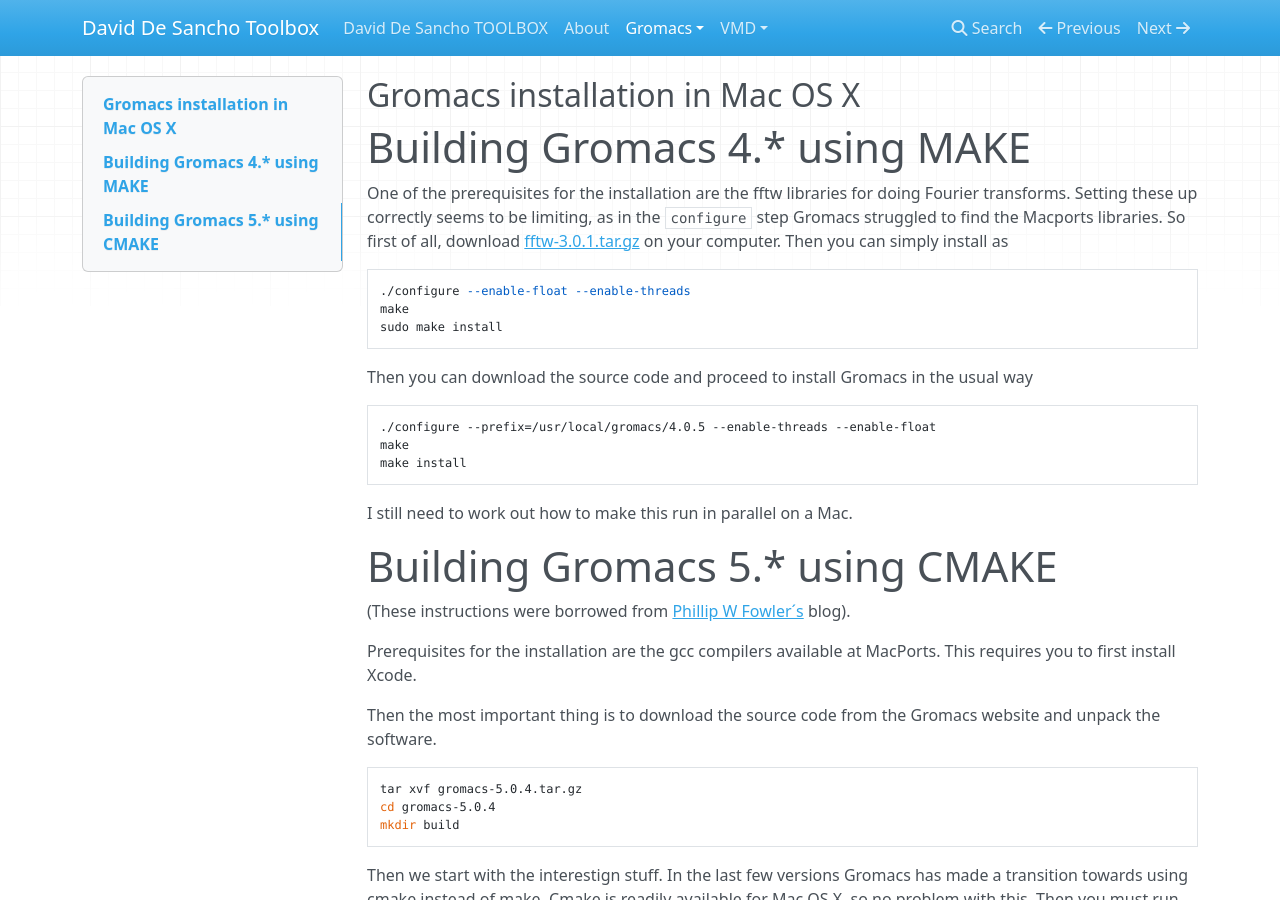
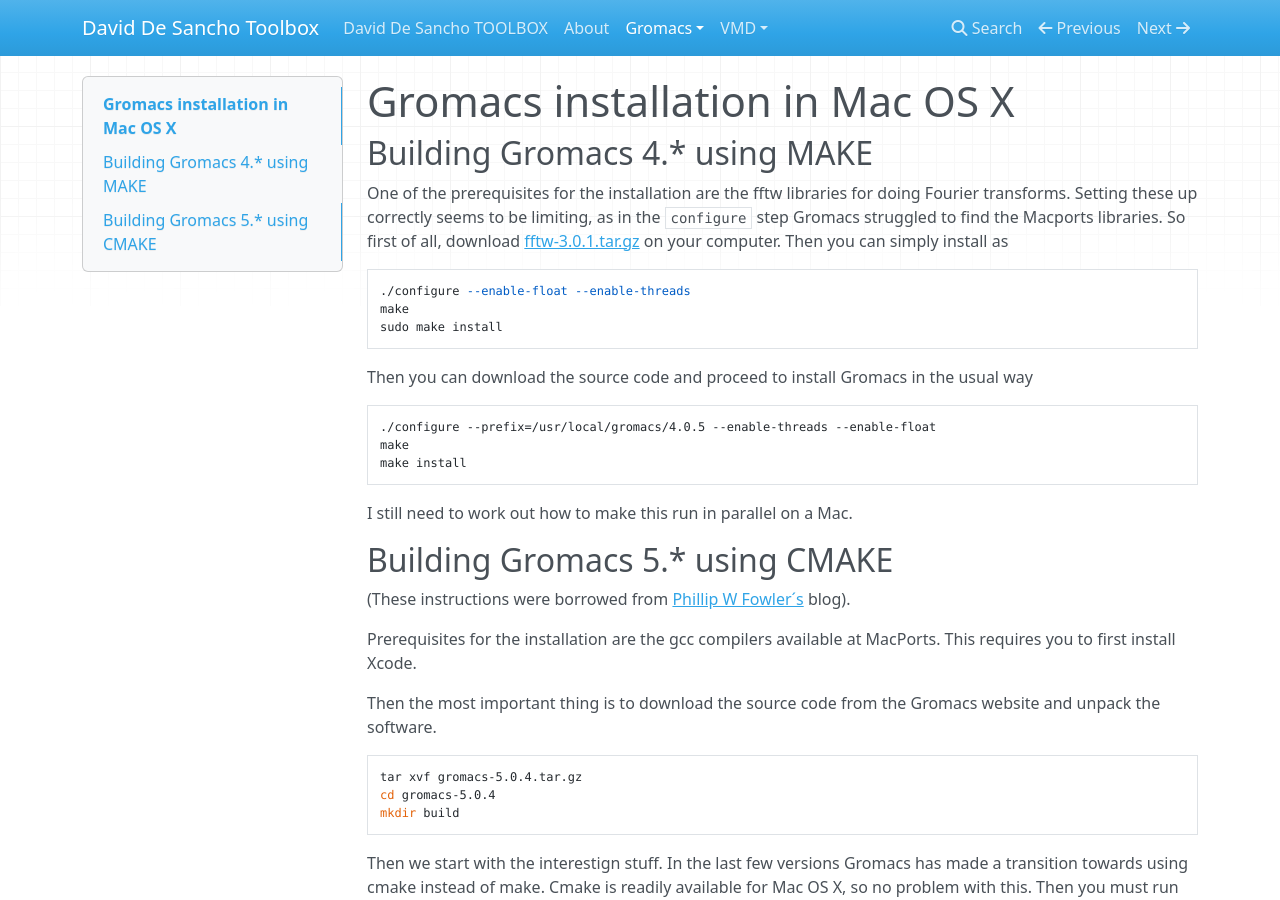
Before and after one commit to BioKT/ResDocs, an MkDocs documentation site: the page built from docs/Gromacs/installation.md, in a window 1280 px wide and 900 px high. Built offline with MkDocs 1.6.1, drawn with Linux system fonts in a browser that asks for light colours; nearby versions of some CDN libraries.

Commit message:
now we have instructions for 405 as well

```diff
--- a/docs/Gromacs/installation.md
+++ b/docs/Gromacs/installation.md
@@ -1,6 +1,6 @@
-## Gromacs installation in Mac OS X
+# Gromacs installation in Mac OS X
 
-# Building Gromacs 4.* using MAKE
+## Building Gromacs 4.* using MAKE
 One of the prerequisites for the installation are the fftw libraries for
 doing Fourier transforms. Setting these up correctly seems to be limiting,
 as in the `configure` step Gromacs struggled to find the Macports libraries.
@@ -25,7 +25,7 @@
 
 I still need to work out how to make this run in parallel on a Mac.
 
-# Building Gromacs 5.* using CMAKE
+## Building Gromacs 5.* using CMAKE
 (These instructions were borrowed from
 [Phillip W Fowler´s](http://philipwfowler.me/) blog).
 
```
